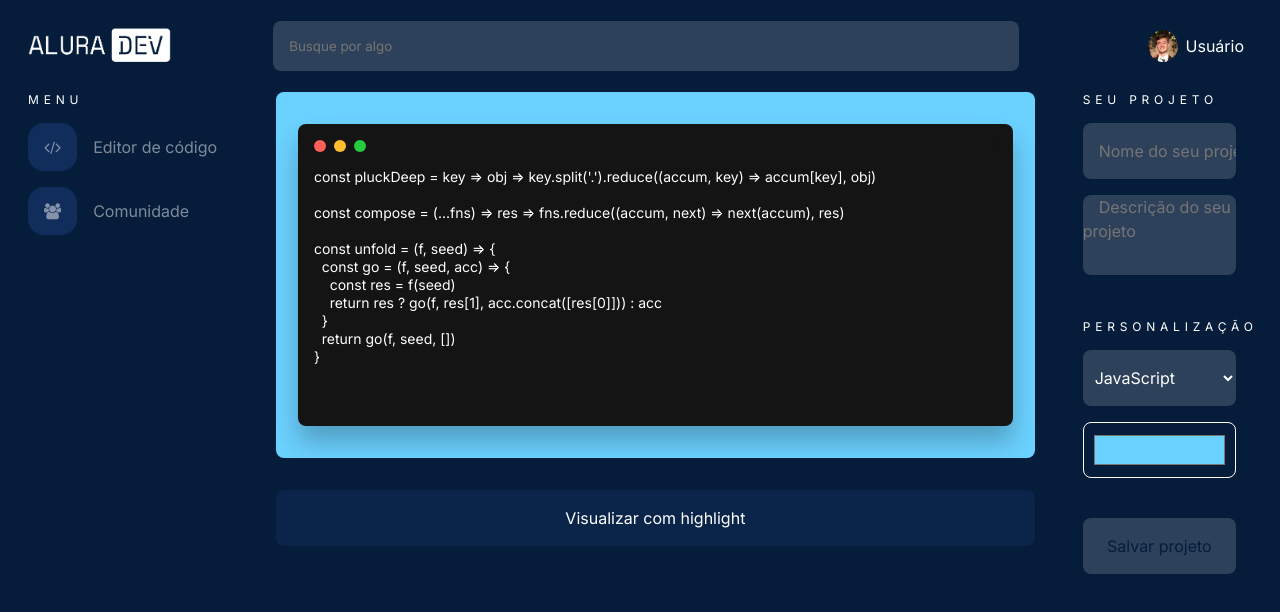
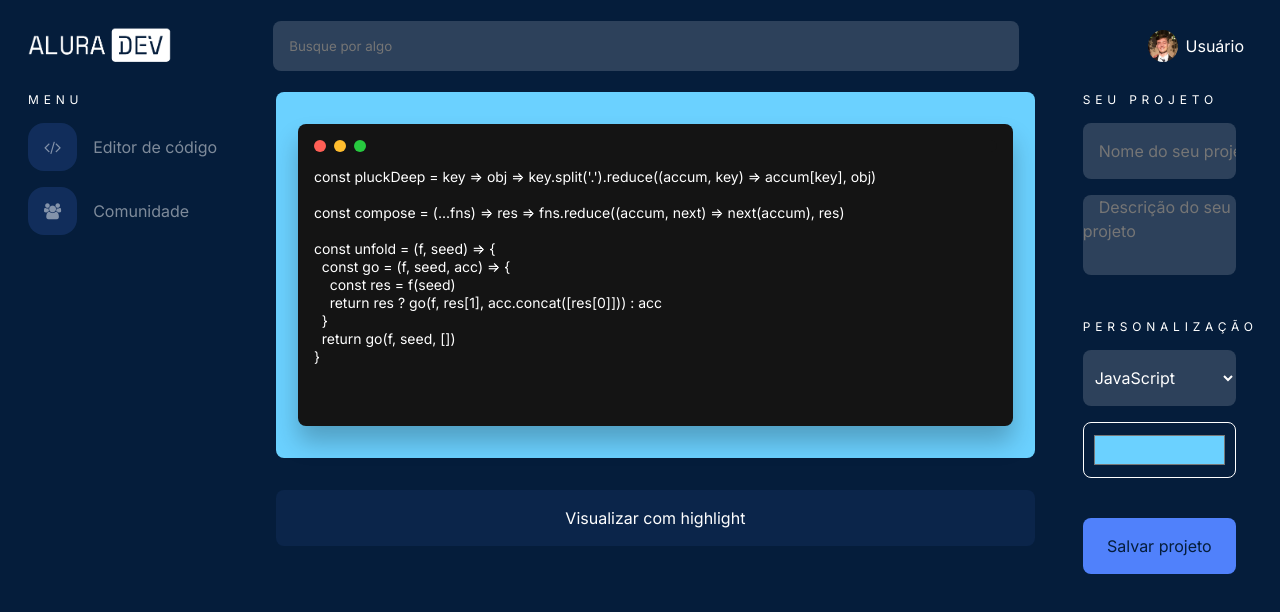
Before and after one commit to FelipePilz/alura-challenge-frontend, an Angular app: page / in a window 1280 px wide. Shown: the top 612 px of the page. Built offline with nearby package versions, Linux system fonts and the light colour scheme.

Commit message:
Implementado o button-filled no code-editor

```diff
--- a/src/app/components/button/button-filled/button-filled.component.scss
+++ b/src/app/components/button/button-filled/button-filled.component.scss
@@ -1,4 +1,5 @@
 button {
+  margin-top: 40px;
   width: 100%;
   height: 56px;
   font-size: 16px;
@@ -6,7 +7,6 @@ button {
   border: none;
   border-radius: 8px;
   cursor: pointer;
-
   background-color: #5081fb;
   color: #051d3b;
 }
--- a/src/app/components/button/button-filled/button-filled.component.ts
+++ b/src/app/components/button/button-filled/button-filled.component.ts
@@ -6,5 +6,5 @@ import { Component, Input } from '@angular/core';
   styleUrls: ['./button-filled.component.scss'],
 })
 export class ButtonFilledComponent {
-  @Input() mensagem = '';
+  @Input() mensagem: string = '';
 }
--- a/src/app/components/code-editor/code-editor.component.html
+++ b/src/app/components/code-editor/code-editor.component.html
@@ -35,7 +35,7 @@
             #colorPicker
           />
         </div>
-        <button type="#">Salvar projeto</button>
+        <app-button-filled mensagem="Salvar projeto"></app-button-filled>
       </section>
     </div>
   </form>
--- a/src/app/components/code-editor/code-editor.component.scss
+++ b/src/app/components/code-editor/code-editor.component.scss
@@ -105,8 +105,7 @@ form {
       }
       input,
       textarea,
-      select,
-      button {
+      select {
         margin-top: 16px;
         width: 100%;
         border: none;
@@ -146,23 +145,6 @@ form {
         background-color: #ff5e5600;
         border: 1px solid #ffffff;
         cursor: pointer;
-      }
-
-      button {
-        margin-top: 40px;
-        height: 56px;
-        text-indent: 0;
-        color: #051d3b;
-        cursor: pointer;
-      }
-
-      button:hover {
-        background-color: #7ba4fc;
-      }
-
-      button:active {
-        background-color: #7ba4fc;
-        border: 4px solid rgba(80, 129, 251, 0.72);
       }
     }
   }
--- a/src/app/components/code-editor/code-editor.module.ts
+++ b/src/app/components/code-editor/code-editor.module.ts
@@ -1,10 +1,11 @@
+import { ButtonFilledModule } from './../button/button-filled/button-filled.module';
 import { CodeEditorComponent } from './code-editor.component';
 import { NgModule } from '@angular/core';
 import { CommonModule } from '@angular/common';
 
 @NgModule({
   declarations: [CodeEditorComponent],
-  imports: [CommonModule],
+  imports: [CommonModule, ButtonFilledModule],
   exports: [CodeEditorComponent],
 })
 export class CodeEditorModule {}
```
